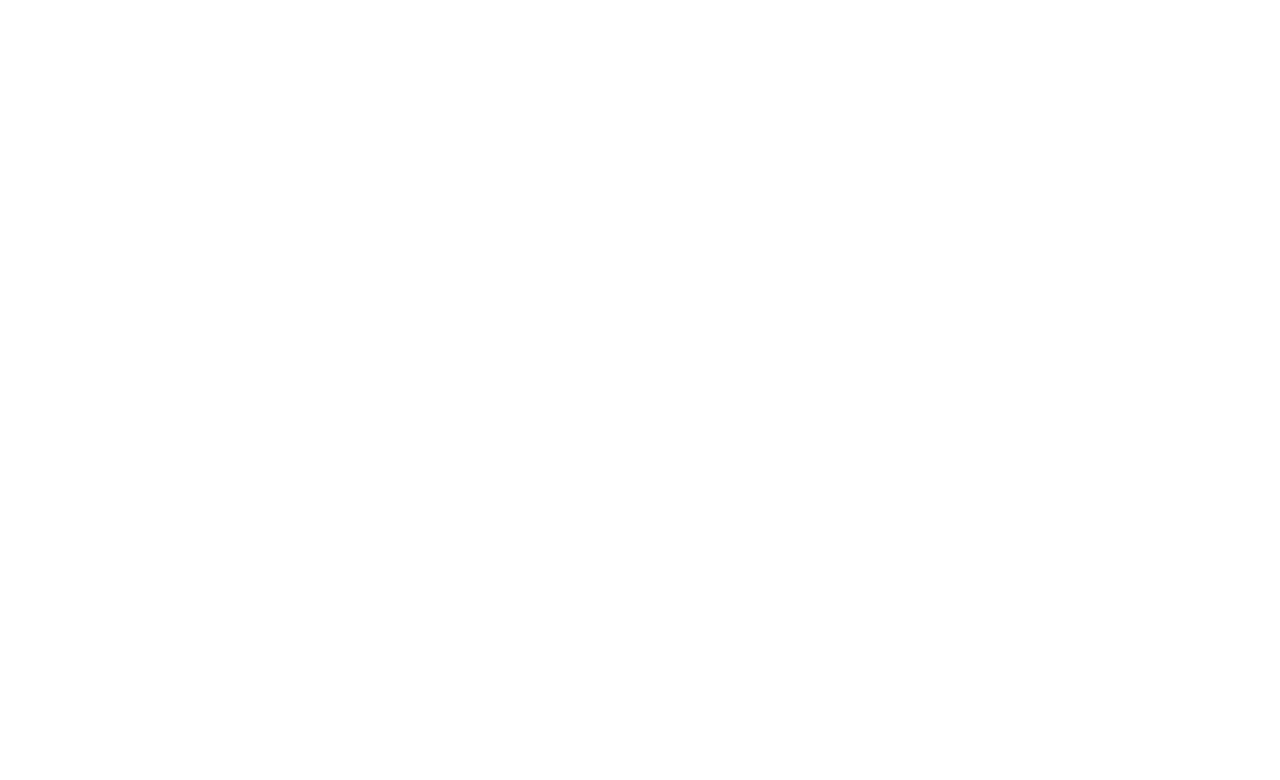
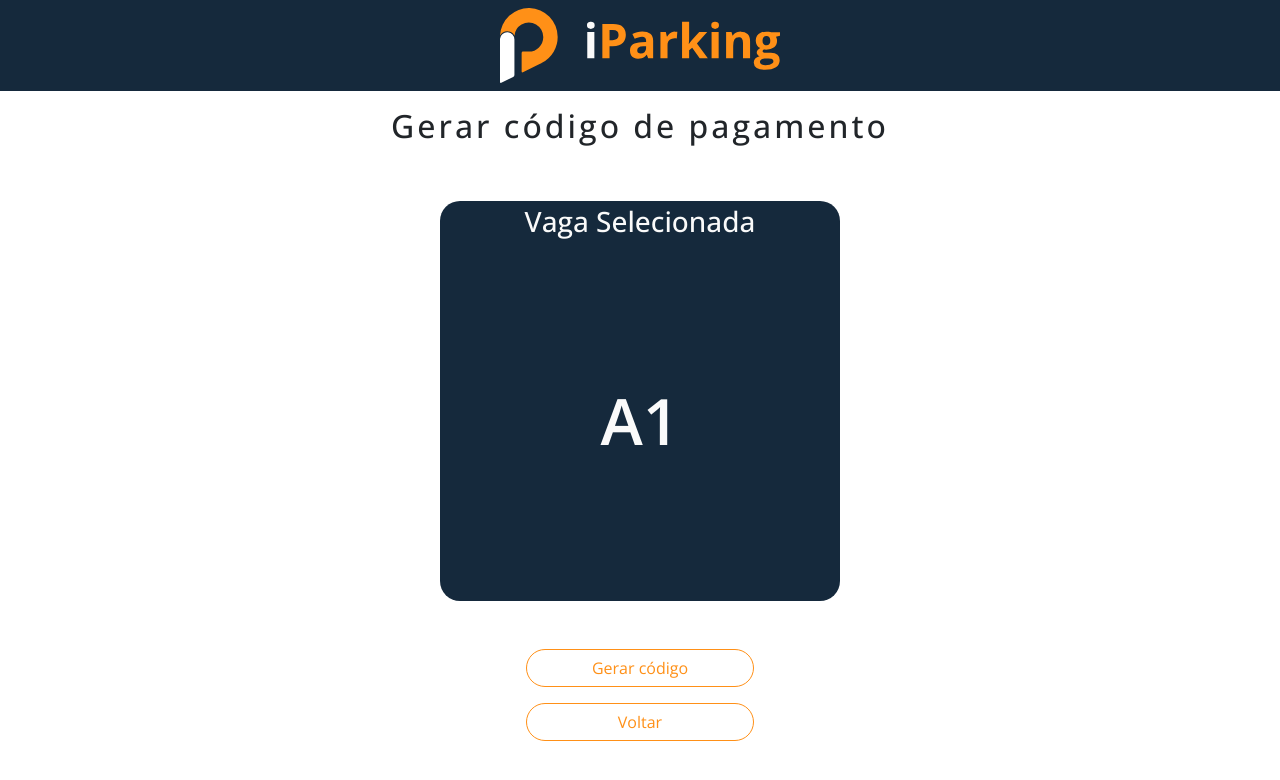
Before and after one commit to luisgomes01/iParking, a React (Vite) app: page /application/payment in a window 1280 px wide. Before the commit this address had no page. Shown: the top 780 px of the page. Built offline with nearby package versions, Linux system fonts and the light colour scheme.

Commit message:
WIP Add generate payment code page

```diff
--- a/src/App.jsx
+++ b/src/App.jsx
@@ -4,7 +4,7 @@
 
 import MainRoutes from './routes'
 
-function App({ armor, house, name }) {
+function App() {
   return (
     <div className="App">
       <MainRoutes />
--- /dev/null
+++ b/src/layout/MainContainer/MainContainer.jsx
@@ -0,0 +1,5 @@
+import React from 'react'
+
+export default function MainContainer({ children }) {
+  return <div className="col-lg-8 mx-auto">{children}</div>
+}
--- a/src/layout/RightContainer/RightContainer.jsx
+++ b/src/layout/RightContainer/RightContainer.jsx
@@ -29,9 +29,9 @@
               type="password"
             />
             <div className="customer-actions mt-2">
-              <button className="btn btn-outline-primary mt-2" to="/auto">
+              <Link className="btn btn-outline-primary mt-2" to="/application">
                 {CONSTANTS.CUSTOMER_ACTIONS.LOGIN}
-              </button>
+              </Link>
               <Link className="btn btn-outline-dark mt-2" to="/signup">
                 {CONSTANTS.CUSTOMER_ACTIONS.SIGNUP}
               </Link>
--- a/src/layout/classes.scss
+++ b/src/layout/classes.scss
@@ -71,3 +71,20 @@
 .primary:hover {
   color: $orange;
 }
+
+.primary-bg {
+  background-color: $dark;
+}
+
+.text-light-gray {
+  color: $light-gray;
+}
+
+.lot {
+  font-size: 64px;
+  font-weight: $font-weight-semibold;
+}
+
+.min-width-btn {
+  min-width: 228px;
+}
--- /dev/null
+++ b/src/pages/application/Availability.jsx
@@ -0,0 +1,12 @@
+import React from 'react'
+
+import Home from '../home/Home'
+
+export default function Availability() {
+  return (
+    <Home>
+      <h2 className="mt-3 text-center">Disponibilidade</h2>
+      <h3 className="text-center">Mylena, aqui! Availability.jsx</h3>
+    </Home>
+  )
+}
--- /dev/null
+++ b/src/pages/application/GeneratePayment.jsx
@@ -0,0 +1,34 @@
+import './generatePayment.scss'
+
+import React from 'react'
+
+import { CONSTANTS } from '../../utils/constants'
+import Home from '../home/Home'
+
+export default function GeneratePayment() {
+  return (
+    <Home>
+      <section className="align-items-center d-flex flex-column gap-5 justify-content-center w-100 h-100">
+        <h2 className="mt-3 text-center">Gerar código de pagamento</h2>
+
+        <div className="col-8 position-relative primary-bg selected-lot">
+          <div className="text-center selected-lot-title pt-1">
+            <h3 className="mb-0 text-light-gray px-3">Vaga Selecionada</h3>
+          </div>
+
+          <div className="position-absolute selected-lot-body text-center">
+            <h3 className="text-light-gray lot mt-5">A1</h3>
+          </div>
+        </div>
+      </section>
+      <div className="d-flex align-items-center flex-column justify-content-center gap-3 mt-5">
+        <button className="btn btn-outline-primary min-width-btn">
+          {CONSTANTS.APPLICATION_ROUTE.GENERATE_PAYMENT}
+        </button>
+        <button className="btn btn-outline-primary min-width-btn">
+          {CONSTANTS.APPLICATION_ROUTE.CANCEL}
+        </button>
+      </div>
+    </Home>
+  )
+}
--- /dev/null
+++ b/src/pages/application/PaymentCode.jsx
@@ -0,0 +1,5 @@
+import React from 'react'
+
+export default function PaymentCode() {
+  return <div>PaymentCode</div>
+}
--- /dev/null
+++ b/src/pages/application/generatePayment.scss
@@ -0,0 +1,29 @@
+@import '../../styles/colors';
+@import '../../styles/fonts';
+@import '../../styles/medias';
+
+.selected-lot {
+  border-radius: 20px;
+  width: 400px;
+  height: 400px;
+
+  .selected-lot-body {
+    top: 50%;
+    left: 50%;
+    transform: translate(-50%, -50%);
+  }
+}
+
+@media (max-width: $tablet) {
+  .selected-lot {
+    max-width: 300px;
+    max-height: 300px;
+  }
+}
+
+@media (max-width: $cellphone) {
+  .selected-lot {
+    width: 200px;
+    height: 200px;
+  }
+}
--- a/src/pages/home/Home.jsx
+++ b/src/pages/home/Home.jsx
@@ -1,11 +1,26 @@
 import './home.scss'
 
 import React from 'react'
+import { useLocation } from 'react-router-dom'
 
 import LeftContainer from '../../layout/LeftContainer/LeftContainer'
+import MainContainer from '../../layout/MainContainer/MainContainer'
 import RightContainer from '../../layout/RightContainer/RightContainer'
 
-export default function Home() {
+export default function Home({ children }) {
+  const location = useLocation()
+  if (
+    location.pathname === '/application' ||
+    location.pathname === '/application/payment' ||
+    location.pathname === '/application/pay'
+  ) {
+    return (
+      <main className="home">
+        <MainContainer>{children}</MainContainer>
+      </main>
+    )
+  }
+
   return (
     <main className="container-fluid d-flex p-0 home">
       <LeftContainer />
--- a/src/routes/index.jsx
+++ b/src/routes/index.jsx
@@ -3,6 +3,9 @@
 
 import Menu from '../layout/Menu/Menu'
 import Admin from '../pages/admin/Admin'
+import Availability from '../pages/application/Availability'
+import GeneratePayment from '../pages/application/GeneratePayment'
+import PaymentCode from '../pages/application/PaymentCode'
 import Customer from '../pages/customer/Customer'
 import SignupAuto from '../pages/customer/signup/SignupAuto'
 import SignupCard from '../pages/customer/signup/SignupCard'
@@ -23,6 +26,11 @@
           <Route path="card" element={<SignupCard />} />
         </Route>
         <Route path="/" element={<Home />} />
+        <Route path="/application" element={<Index />}>
+          <Route index element={<Availability />} />
+          <Route path="payment" element={<GeneratePayment />} />
+          <Route path="pay" element={<PaymentCode />} />
+        </Route>
       </Routes>
     </BrowserRouter>
   )
--- a/src/utils/constants.js
+++ b/src/utils/constants.js
@@ -20,6 +20,15 @@
     MONTHLY_VALUE: 'Valor mensal',
     MONTHLY_VALUE_EXAMPLE: 'ex. R$0,00'
   },
+  APPLICATION_ROUTE: {
+    AVAILABILITY: 'Disponibilidade',
+    AVAILABLE: 'Disponível',
+    CANCEL: 'Voltar',
+    CONFIRM_LOT: 'Confirmar vaga',
+    GENERATE_PAYMENT: 'Gerar código',
+    GENERATE_PAYMENT_CODE: 'Gerar código de pagamento',
+    UNAVAILABLE: 'Indisponível'
+  },
   CUSTOMER: 'Cliente',
   CUSTOMER_ACTIONS: {
     CANCEL: 'Cancel',
@@ -30,5 +39,6 @@
     EMAIL: 'seumelhoremail@email.com',
     PASSWORD: '********'
   },
+
   PARK_WAS_NEVER_THAT_EASY: 'Estacionar nunca foi tão fácil.'
 }
```
Also changed, not shown: src/index.jsx (line endings or trailing spaces).
